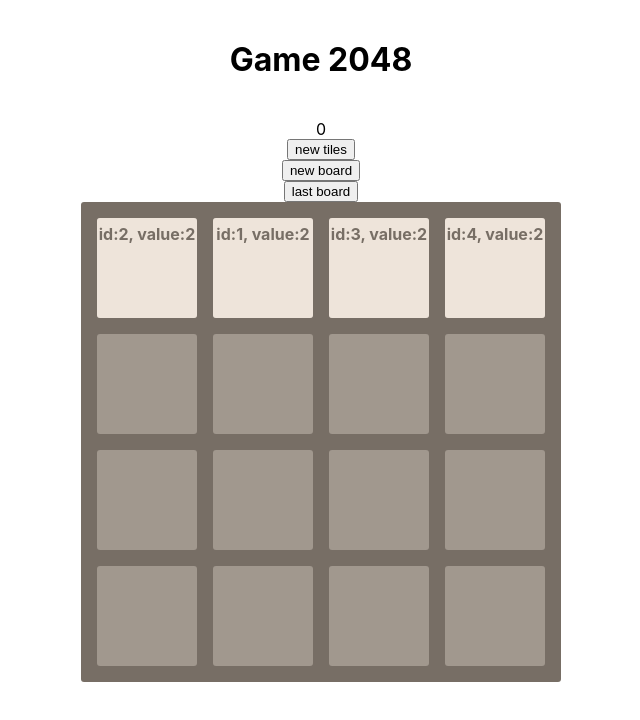
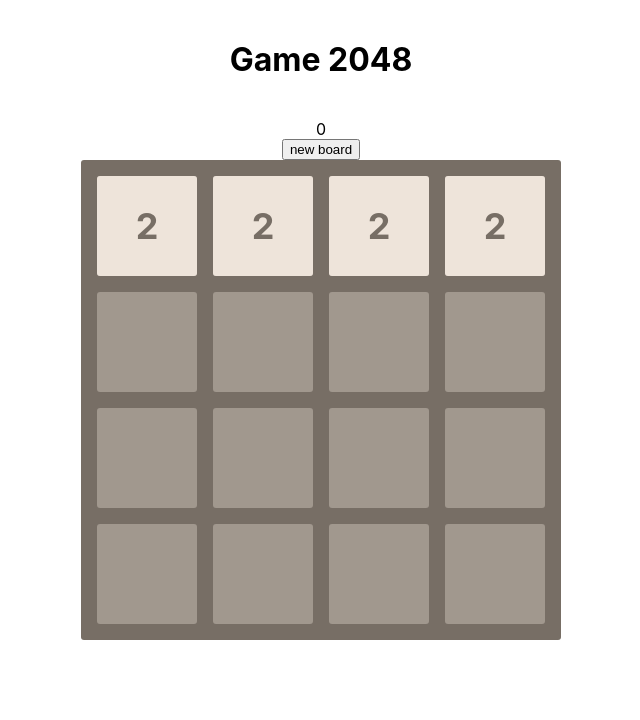
Before and after one commit to rich2020s/2048, a Next.js app: page / in a window 1280 px wide. Shown: the top 720 px of the page, without its empty margins (319-959 px from the left). Built offline with nearby package versions, Linux system fonts and the light colour scheme.

Commit message:
tiles styles

```diff
--- a/components/Tile.js
+++ b/components/Tile.js
@@ -1,50 +1,87 @@
 import styled from "styled-components";
-import { useEffect, useState } from "react";
+import { Children, useEffect, useState } from "react";
 import { usePrevProps } from "../hook/usePreProps";
 export const TileContainer = styled.div`
   height: 100px;
   width: 100px;
-  line-height: 2.1;
+  line-height: 100px;
+  font-size: 36px;
   top: ${(props) => props.position.top}px;
   left: ${(props) => props.position.left}px;
   border-radius: 3px;
   transition-property: left, top, transform;
   transition-duration: 250ms, 250ms, 100ms;
   transform: ${(props) => `scale(${props.scale})`};
-  z-index: ${(props) => props.zIndex};
-  background-color: #eee4da;
+  z-index: 1;
   color: #776e65;
+  ${(props) => {
+    switch (props.className) {
+      case 2:
+        return ` background: #eee4da;
+        box-shadow: 0 0 30px 10px rgba(243, 215, 116, 0),
+        inset 0 0 0 1px rgba(255, 255, 255, 0);`;
+      case 4:
+        return `background: #ede0c8;
+        box-shadow: 0 0 30px 10px rgba(243, 215, 116, 0),
+          inset 0 0 0 1px rgba(255, 255, 255, 0);`;
+      case 8:
+        return `color: #f9f6f2;
+        background: #f2b179;`;
+      case 16:
+        return `color: #f9f6f2;
+        background: #f59563;`;
+      case 32:
+        return ` color: #f9f6f2;
+        background: #f67c5f;`;
+      case 64:
+        return ` color: #f9f6f2;
+        background: #f65e3b;`;
+      case 128:
+        return ` color: #f9f6f2;
+        background: #edcf72;
+        box-shadow: 0 0 30px 10px rgba(243, 215, 116, 0.2381),
+          inset 0 0 0 1px rgba(255, 255, 255, 0.14286);`;
+      case 256:
+        return ` color: #f9f6f2;
+        background: #edcc61;
+        box-shadow: 0 0 30px 10px rgba(243, 215, 116, 0.31746),
+          inset 0 0 0 1px rgba(255, 255, 255, 0.19048);`;
+      case 512:
+        return ` color: #f9f6f2;
+        background: #edc850;
+        box-shadow: 0 0 30px 10px rgba(243, 215, 116, 0.39683),
+          inset 0 0 0 1px rgba(255, 255, 255, 0.2381);`;
+      case 1024:
+        return ` font-size:30px;
+        color: #f9f6f2;
+        background: #edc53f;
+        box-shadow: 0 0 30px 10px rgba(243, 215, 116, 0.47619),
+          inset 0 0 0 1px rgba(255, 255, 255, 0.28571);`;
+      case 2048:
+        return ` font-size:30px;
+        color: #f9f6f2;
+        background: #edc22e;
+        box-shadow: 0 0 30px 10px rgba(243, 215, 116, 0.55556),
+          inset 0 0 0 1px rgba(255, 255, 255, 0.33333);`;
+    }
+  }};
+
   font-weight: bold;
   text-align: center;
   position: absolute;
-  display: ${(props) => (props.isHidden ? "none" : "")};
 `;
-export function Tile({ tileData }) {
-  // let initialZ = 1;
-  // if (tileData.isHighLight) initialZ = 2;
-  const { id, value, position, isHighLight } = tileData;
-  const preValue = usePrevProps(tileData.value);
+export function Tile({ tile }) {
+  const { id, value, position } = tile;
+  const preValue = usePrevProps(tile.value);
   let testIsNew = preValue === undefined;
   let hasChanged = preValue !== value;
   let shallHighLight = hasChanged || testIsNew;
-  const [isHidden, setIsHidden] = useState(false);
   const [scale, setScale] = useState(1);
-  const [zIndex, setZIndex] = useState(1);
-  // const [position, setPosition] = useState({
-  //   top: tileData.position[0] * 16 + tileData.position[0] * 100 + 16,
-  //   left: tileData.position[1] * 16 + tileData.position[1] * 100 + 16,
-  // });
-  // console.log(tileData.position[0] * 16 + tileData.position[0] * 100 + 16);
-  // console.log(tileData.position[1]);
   const positionOnBoard = {
     top: position[0] * 16 + position[0] * 100 + 16,
     left: position[1] * 16 + position[1] * 100 + 16,
   };
   useEffect(() => {
-    // setTimeout(() => {
-    //   setIsHidden(false);
-    // }, 250);
-    console.log(id, shallHighLight);
     if (shallHighLight) {
       setTimeout(() => {
         setScale(1.1);
@@ -53,17 +90,15 @@ export function Tile({ tileData }) {
         setScale(1);
       }, 200);
     }
-    console.log("render");
   }, [shallHighLight, id]);
   return (
     <TileContainer
+      className={value}
       key={id}
       position={positionOnBoard}
-      isHidden={isHidden}
       scale={scale}
-      zIndex={zIndex}
     >
-      {`id:${tileData.id}, value:${tileData.value}`}
+      {tile.value}
     </TileContainer>
   );
 }
--- a/pages/index.js
+++ b/pages/index.js
@@ -61,6 +61,7 @@ export default function Game2048() {
       dispatch({ type: MOVE_UP });
       setTimeout(() => {
         dispatch({ type: UPDATE_TILE });
+        dispatch({ type: CREATE_NEW_TILE });
         // dispatch({ type: CLEAR_EFFECT });
         dispatch({ type: END_MOVE });
       }, 250);
@@ -70,7 +71,7 @@ export default function Game2048() {
       dispatch({ type: MOVE_RIGHT });
       setTimeout(() => {
         dispatch({ type: UPDATE_TILE });
-        // dispatch({ type: CLEAR_EFFECT });
+        dispatch({ type: CREATE_NEW_TILE });
         dispatch({ type: END_MOVE });
       }, 250);
     } else if (e.keyCode === down) {
@@ -79,6 +80,7 @@ export default function Game2048() {
       dispatch({ type: MOVE_DOWN });
       setTimeout(() => {
         dispatch({ type: UPDATE_TILE });
+        dispatch({ type: CREATE_NEW_TILE });
         dispatch({ type: END_MOVE });
       }, 250);
     } else if (e.keyCode === left) {
@@ -86,6 +88,7 @@ export default function Game2048() {
       dispatch({ type: MOVE_LEFT });
       setTimeout(() => {
         dispatch({ type: UPDATE_TILE });
+        dispatch({ type: CREATE_NEW_TILE });
         dispatch({ type: END_MOVE });
       }, 250);
     }
@@ -105,28 +108,14 @@ export default function Game2048() {
       <div>{board.score}</div>
       <button
         onClick={() => {
-          dispatch({ type: CREATE_NEW_TILE });
-        }}
-      >
-        new tiles
-      </button>
-      <button
-        onClick={() => {
           dispatch({ type: RESET_BOARD });
         }}
       >
         new board
       </button>
-      <button
-        onClick={() => {
-          dispatch({ type: REDO_BOARD });
-        }}
-      >
-        last board
-      </button>
       <Board size={size}>
         {board.tiles.map(
-          (tile, index) => tile.value && <Tile tileData={tile} key={index} />
+          (tile, index) => tile.value && <Tile tile={tile} key={index} />
         )}
       </Board>
     </Wrapper>
--- a/reducer.js
+++ b/reducer.js
@@ -31,13 +31,13 @@ export const initialState = {
   score: 0,
 };
 export const reducer = (state, action) => {
-  const currentBoard = tileOnBoard(state.tiles);
+  const { tiles } = state;
+  const currentBoard = tileOnBoard(tiles);
   let newTiles;
   switch (action.type) {
     case CREATE_NEW_TILE:
-      const newTile = generateNewTile(state.tiles);
-      const { tiles } = state;
-      const nextArr = insertNewTile(tiles, newTile);
+      let oneNewTile = generateNewTile(state.tiles);
+      let nextArr = insertNewTile(tiles, oneNewTile);
       return {
         ...state,
         tiles: [...nextArr],
@@ -78,10 +78,6 @@ export const reducer = (state, action) => {
       };
     case UPDATE_TILE:
       console.log("start update");
-      // const score = state.newTiles.reducer(
-      //   (pre, current) => pre.value + current.value,
-      //   0
-      // );
       let { score } = state;
       let updateTiles = state.tiles.map((tile) => {
         if (tile.isMerged) {
@@ -110,6 +106,8 @@ export const reducer = (state, action) => {
         }
       }
       console.log("end update");
+      // oneNewTile = generateNewTile(updateTiles);
+      // nextArr = insertNewTile(updateTiles, oneNewTile);
       return {
         ...state,
         tiles: updateTiles,
```
